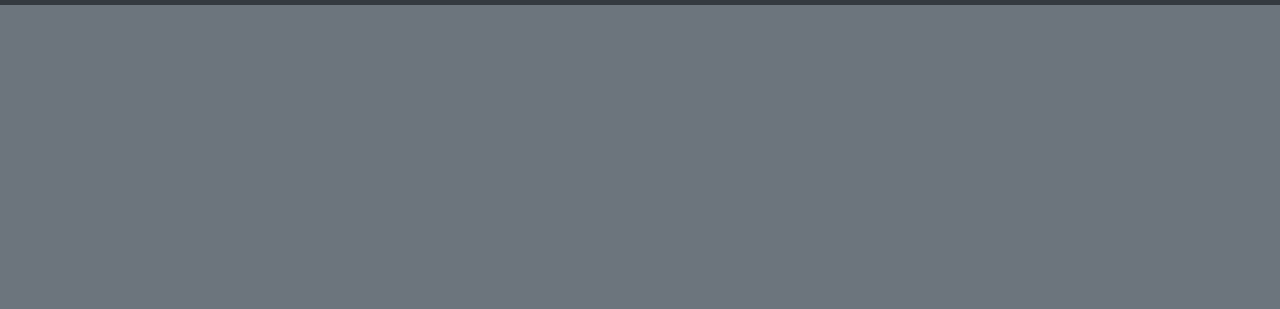
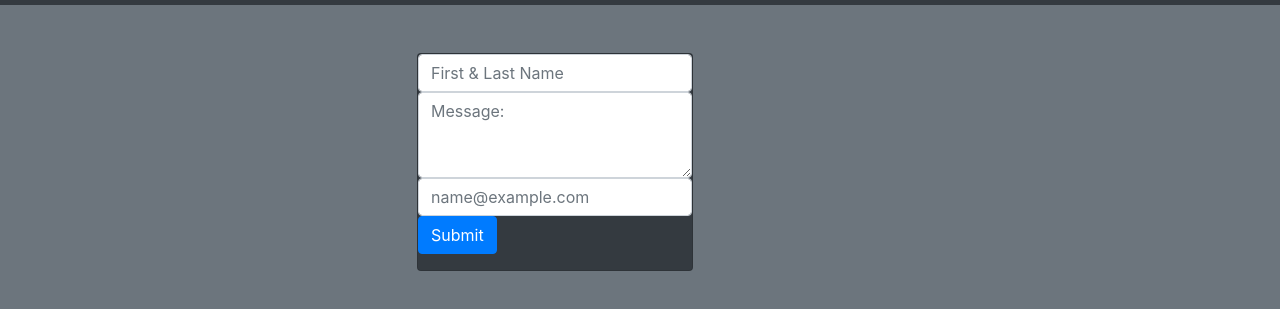
Before and after one commit to cjmendez26/reponsiveportfolio, a plain HTML site: page contacts.html in a window 1280 px wide. Shown: the part 83-392 px from the top of the page. Drawn offline with nearby package versions, Linux system fonts and the light colour scheme.

Commit message:
Fixed contacts hrml

```diff
--- a/contacts.html
+++ b/contacts.html
@@ -16,8 +16,18 @@
               <li><a href="portfolio.html">Portfolio</a></li>
             </ul>
     </nav>
-    <div class="container">
-
+    <br><br>
+    <div class="container row justify-content-center">
+        <div class="card bg-dark">
+            <form>
+                <div class="form-group">
+                    <input type="text" class="form-control" placeholder="First & Last Name">
+                    <textarea class="form-control" id="exampleFormControlTextarea1" placeholder="Message:" rows="3"></textarea>
+                    <input type="email" class="form-control" id="exampleFormControlInput1" placeholder="name@example.com">
+                    <button type="submit" class="btn btn-primary">Submit</button>
+                </div>
+            </form>
+        </div>
     </div>
 </body>
 </html>
```
